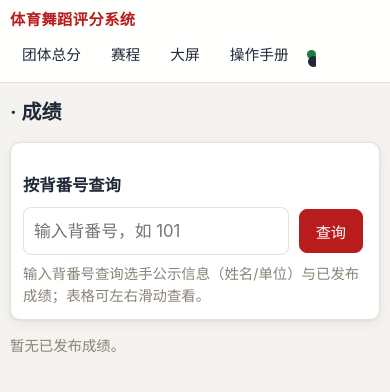
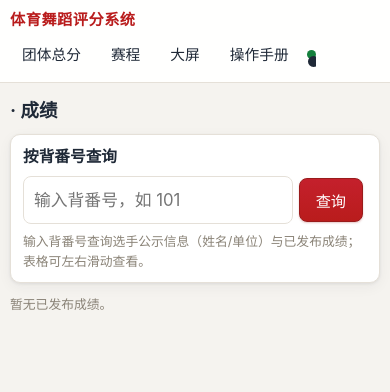
Before and after one commit to RunshengZhu/Simple-Dance-Sport-System, a FastAPI app: page /public/results in a window 390 px wide. Shown: the top 392 px of the page. Run offline with FastAPI, Linux system fonts and the light colour scheme; some libraries are stand-ins or nearby versions.

Commit message:
R36可用性打磨层：设计令牌升级(渐变主按钮/分层阴影/按压反馈)/焦点环/触屏反馈/生命周期工具条/移动端密度收紧/hm列裁剪/进度矩阵横滑例外/零检录与字符串roster守卫

```diff
--- a/server/static/style.css
+++ b/server/static/style.css
@@ -275,3 +275,98 @@ details.card[open] > summary { margin-bottom: .6rem; }
 .lookup-row { display: flex; gap: 10px; margin-bottom: .5rem; }
 .lookup-row input { flex: 1; font-size: 1.05rem; padding: 10px; }
 .lk-head { font-size: 1.05rem; margin-bottom: .4rem; }
+
+/* ================================================================
+   R36 可用性打磨层：交互反馈 / 视觉质感 / 移动端信息密度
+   ================================================================ */
+
+/* ---- 设计令牌升级 ---- */
+:root {
+  --acc-deep: #991b1b;
+  --line-strong: #d8d2c6;
+  --radius-sm: 8px;
+  --shadow-lift: 0 2px 6px rgba(31,41,55,.1), 0 10px 28px rgba(31,41,55,.08);
+}
+
+/* ---- 按钮：渐变主色 + 按压反馈 ---- */
+.btn {
+  background: linear-gradient(180deg, #c4202c, var(--acc));
+  border-color: var(--acc-deep);
+  box-shadow: 0 1px 2px rgba(153,27,27,.25);
+  transition: transform .06s ease, filter .15s ease, box-shadow .15s ease, background .15s ease;
+}
+.btn:hover { filter: brightness(1.07); box-shadow: 0 2px 6px rgba(153,27,27,.28); text-decoration: none; }
+.btn:active { transform: translateY(1px); filter: brightness(.94); box-shadow: none; }
+.btn.secondary, .btn.danger { background: #fff; box-shadow: 0 1px 2px rgba(31,41,55,.08); }
+.btn.secondary:hover { background: #faf8f4; border-color: var(--line-strong); }
+.btn.danger:hover { background: var(--acc-soft); }
+.btn:focus-visible, a:focus-visible, button:focus-visible {
+  outline: 2px solid var(--acc); outline-offset: 2px; text-decoration: none;
+}
+
+/* ---- 卡片：更精致的分层阴影 + 悬停微升（仅可交互列表） ---- */
+.card { transition: box-shadow .2s ease; }
+a .card:hover, .st-event:hover { box-shadow: var(--shadow-lift); }
+
+/* ---- 触控反馈（触屏设备按压态） ---- */
+@media (hover: none) {
+  .btn:active { transform: scale(.97); }
+  .chip:active { transform: scale(.94); }
+  .rank-row:active, .mark-row:not(.off):active, .score-row:active { background: #f3efe8; }
+  .kp-key:active { background: var(--acc-soft); border-color: var(--acc); }
+}
+
+/* ---- 表单聚焦更清晰 ---- */
+input:focus, select:focus, textarea:focus {
+  outline: none; border-color: var(--acc);
+  box-shadow: 0 0 0 3px rgba(185,28,28,.12);
+}
+
+/* ---- 导航激活态 ---- */
+header nav a { font-weight: 500; transition: background .15s ease; }
+
+/* ---- 生命周期工具条（控制台） ---- */
+.lifecycle-bar { display: flex; gap: 8px; flex-wrap: wrap; margin: 10px 0 2px; }
+.lifecycle-bar .btn { padding: 6px 14px; font-size: .88rem; }
+
+/* ---- 名次键盘：按压反馈 ---- */
+.judge-sheet .kp-key { transition: background .12s ease, border-color .12s ease; }
+.judge-sheet .kp-key:active { background: var(--acc-soft); border-color: var(--acc); }
+
+/* ---- 检录芯片：过渡与按压 ---- */
+.chip { transition: transform .06s ease, background .15s ease, color .15s ease, border-color .15s ease; }
+
+/* ---- details 展开过渡 ---- */
+details.card .roster-box, details.card p { animation: fade .25s ease; }
+
+/* ---- 移动端信息密度收紧（≤719） ---- */
+@media (max-width: 719px) {
+  main { padding: 10px 10px 16px; }
+  h1 { font-size: 1.15rem; margin: .15em 0 .45em; letter-spacing: 0; }
+  h2 { font-size: .98rem; margin: .9em 0 .4em; }
+  .card { padding: 10px 12px; margin: 9px 0; border-radius: 10px; }
+  .tag { font-size: .74rem; padding: 1.5px 8px; }
+  .muted, .err { font-size: .8rem; }
+  th, td { padding: 6px 5px; }
+  /* h1 与后续内容的间距收紧，信息密度提升 */
+  h1 .tag, h1 .muted { font-size: .78rem; }
+  .card h2 { margin: 0 0 .45em; }
+  .card > p { margin: .35em 0; }
+  /* 工作台/检录台卡片：标题与元信息同排更紧凑 */
+  .st-event h3 { font-size: .95rem; margin: 0 0 6px; }
+  /* 裁判评分行更紧凑 */
+  .judge-sheet .rank-row, .judge-sheet .mark-row, .judge-sheet .score-row { padding: 9px 10px; gap: 10px; margin-bottom: 8px; border-radius: 10px; }
+  .judge-sheet .row-num { min-width: 2.6em; font-size: 1.2rem; }
+  .judge-sheet .rank-badge { width: 36px; height: 36px; font-size: 1.1rem; }
+  .judge-sheet .mode-toggle { margin: .4rem 0; gap: 6px; }
+  .judge-sheet .mt-btn { padding: 7px 10px; font-size: .85rem; }
+  .judge-sheet .submit-bar { padding: 9px 2px; gap: 8px; }
+  /* 查询卡间距 */
+  .lookup-row { gap: 6px; }
+  /* 吸顶工具条不遮内容 */
+  .lifecycle-bar .btn { padding: 6px 12px; }
+}
+@media (max-width: 400px) {
+  .judge-sheet .row-num { min-width: 2.2em; }
+  .judge-sheet .rank-badge { width: 30px; height: 30px; font-size: 1rem; }
+}
```
Also changed, not shown: 3 other files.
